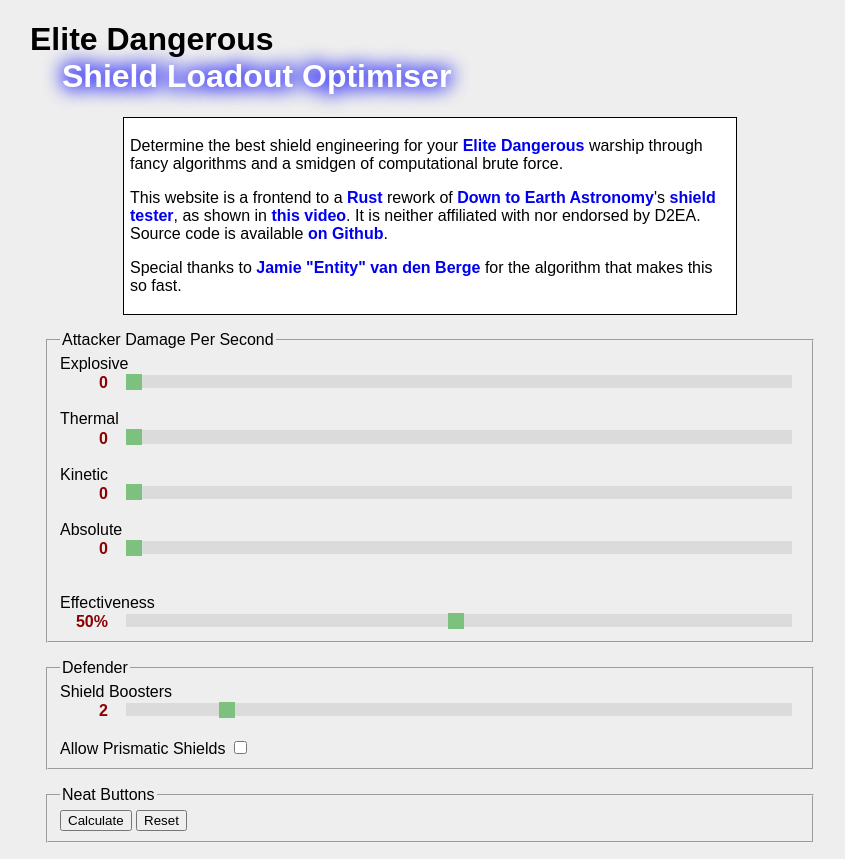
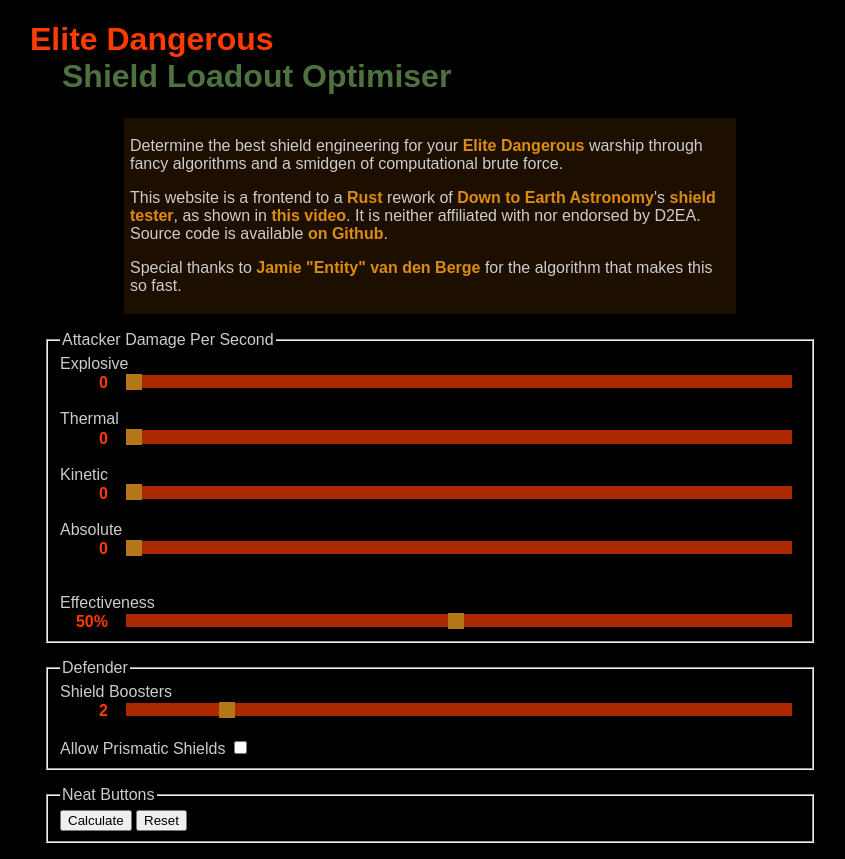
Before and after one commit to Freaky/elite_shield_tester, a PHP site: page / in a window 1280 px wide. Shown: the whole page, without its empty margins (210-1055 px from the left). Run offline with PHP 8.4, Linux system fonts and the light colour scheme.

Commit message:
WWW: Redo colours to be more... Eliteish

```diff
--- a/www/index.php
+++ b/www/index.php
@@ -100,11 +100,12 @@ function formint($name, $default = 0) {
         max-width: 800px;
         margin: auto;
         font-family: sans-serif;
-        background: #eee;
+        background: black;
+        color: #ccc;
       }
 
       h1 strong {
-        color: black;
+        color: #ff3b00;
         text-shadow: none;
         display: block;
       }
@@ -112,38 +113,37 @@ function formint($name, $default = 0) {
       h1 span {
         display: block;
         margin-left: 1em;
-        text-shadow: 0 0 8px #0f0, 0 0 8px #00F;
-        color: white;
+        color: rgb(11,176,255);
         animation: shields 8s ease-in-out infinite alternate;
       }
 
       @keyframes shields {
         0% {
-          text-shadow: 0 0 8px #f00, 0 0 8px #00F;
+          color: rgba(11,176,255, 1.0);
         }
 
         16% {
-          text-shadow: 0 0 20px #f00, 0 0 20px #00F;
+          color: rgba(11,176,255, 0.7);
         }
 
         32% {
-          text-shadow: 0 0 8px #0f0, 0 0 8px #00F;
+          color: rgba(128,0,128, 1.0);
         }
 
         48% {
-          text-shadow: 0 0 20px #0f0, 0 0 20px #00F;
+          color: rgba(128,0,128, 0.7);
         }
 
         64% {
-          text-shadow: 0 0 8px #00f, 0 0 8px #00F;
+          color: rgba(113,160,82, 1.0);
         }
 
         80% {
-          text-shadow: 0 0 20px #00f, 0 0 20px #00F;
+          color: rgba(113,160,82, 0.7);
         }
 
         100% {
-          text-shadow: 0 0 8px #f00, 0 0 8px #00F;
+          color: rgba(11,176,255, 1.0);
         }
       }
 
@@ -155,7 +155,7 @@ function formint($name, $default = 0) {
         appearance: none;
         width: 90%;
         height: 1em;
-        background: #d3d3d3;
+        background: rgb(245,59,0);
         outline: none;
         opacity: 0.7;
         transition: opacity .2s;
@@ -170,14 +170,14 @@ function formint($name, $default = 0) {
         appearance: none;
         width: 1.2em;
         height: 1.2em;
-        background: #4CAF50;
+        background: rgb(255, 170, 33);
         cursor: pointer;
       }
 
       input[type="range"]::-moz-range-thumb {
         width: 1.2em;
         height: 1.2em;
-        background: #4CAF50;
+        background: rgb(255, 170, 33);
         cursor: pointer;
       }
 
@@ -185,7 +185,7 @@ function formint($name, $default = 0) {
         display: inline-block;
         text-align: right;
         margin: 0 1em 0 0;
-        color: darkred;
+        color: rgb(255,59,0);
         font-weight: bold;
         width: 3em;
       }
@@ -202,12 +202,13 @@ function formint($name, $default = 0) {
         max-width: 600px;
         margin: auto;
         padding: 0.2em 0.4em;
-        background: white;
+        background: rgb(28, 15, 0);
         border: 1px solid black;
       }
 
       pre {
         margin-bottom: 2em;
+        color: white;
       }
 
       h1 a {
@@ -218,11 +219,18 @@ function formint($name, $default = 0) {
         font-weight: bolder;
       }
 
-      a:link, a:visited {
+      a:link {
+        color: rgb(220,140,13);
+        text-decoration: none;
+      }
+
+      a:visited {
+        color: rgb(200,140,13);
         text-decoration: none;
       }
 
       a:hover, a:active {
+        color: rgb(255,140,13);
         text-decoration: underline;
       }
     </style>
```
